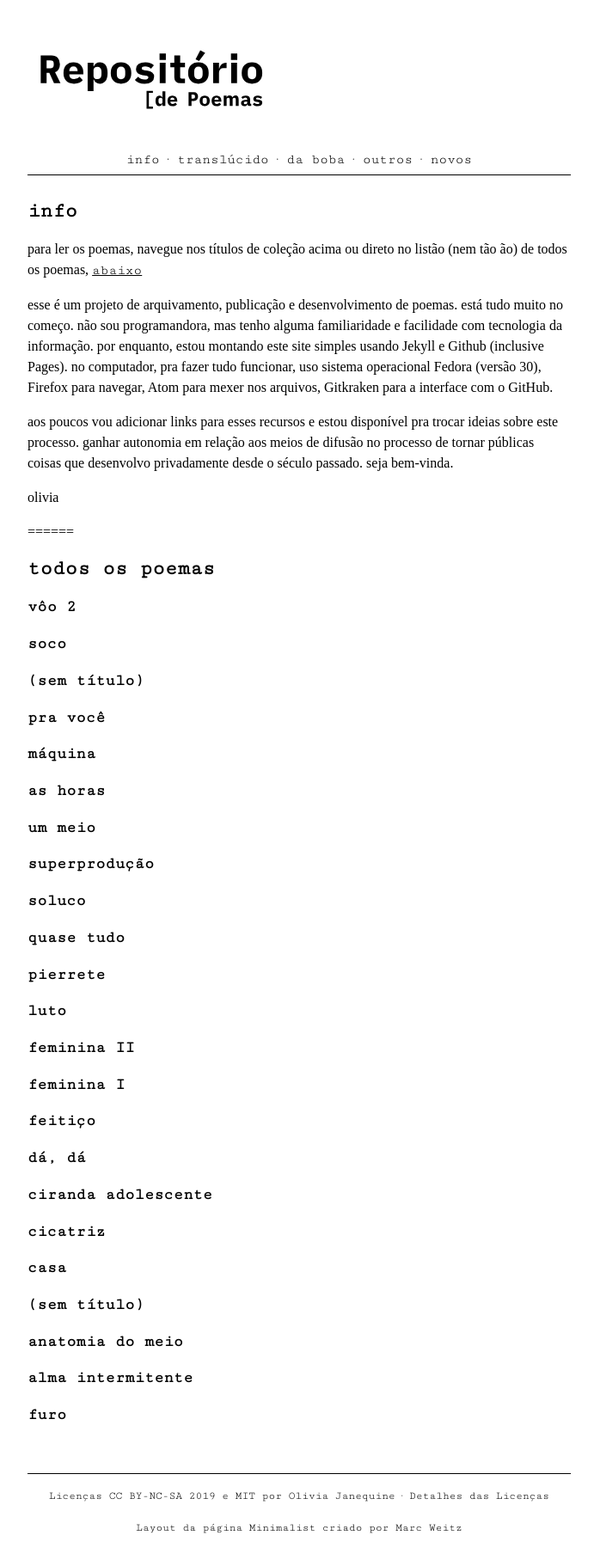
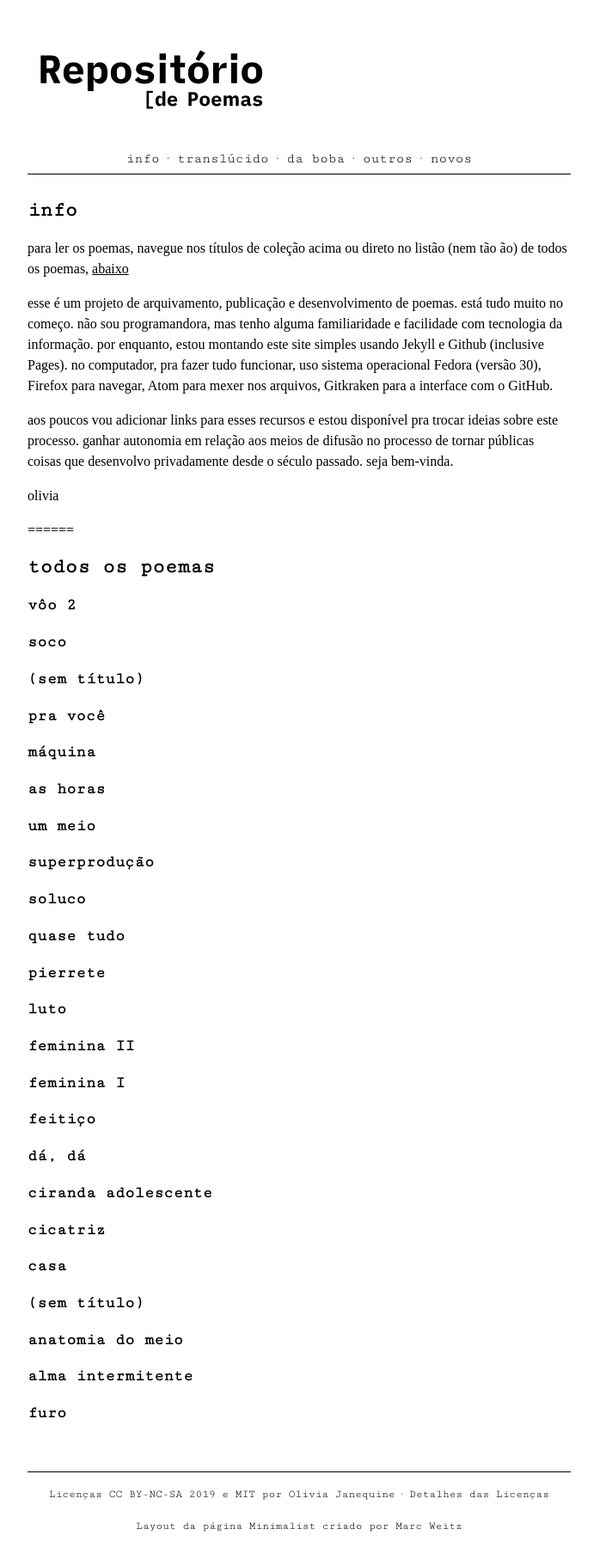
Before and after one commit to olivia-olivia/olivia-olivia.github.io, a Jekyll site: the page built from index.md, in a window 1280 px wide. Shown: the whole page at 86% size, without its empty margins (292-983 px from the left). Built offline with Jekyll 4.4.1, drawn with Linux system fonts in a browser that asks for light colours; some web fonts are replaced.

Commit message:
tentando gerar formatações diferentes para "a"s diferentes

```diff
--- a/assets/css/style.css
+++ b/assets/css/style.css
@@ -26,13 +26,11 @@ h4	{
 }
 
 a:link, a:visited	{
-	font-family: 'Cutive Mono', serif;
 	text-decoration: none;
 	color:#000
 }
 
 a:hover	{
-	font-family: 'Cutive Mono', serif;
 	text-decoration: underline;
 }
 
```
